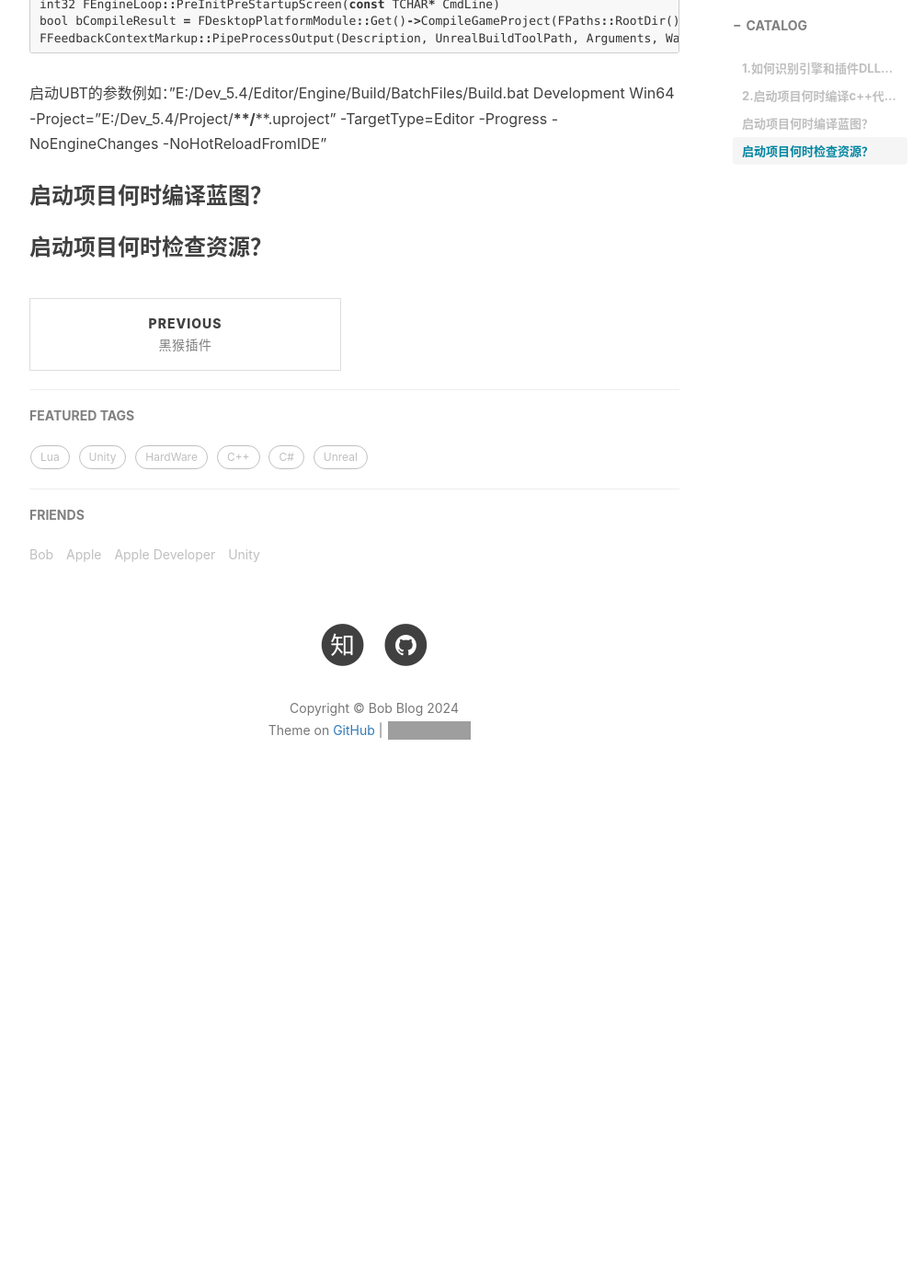
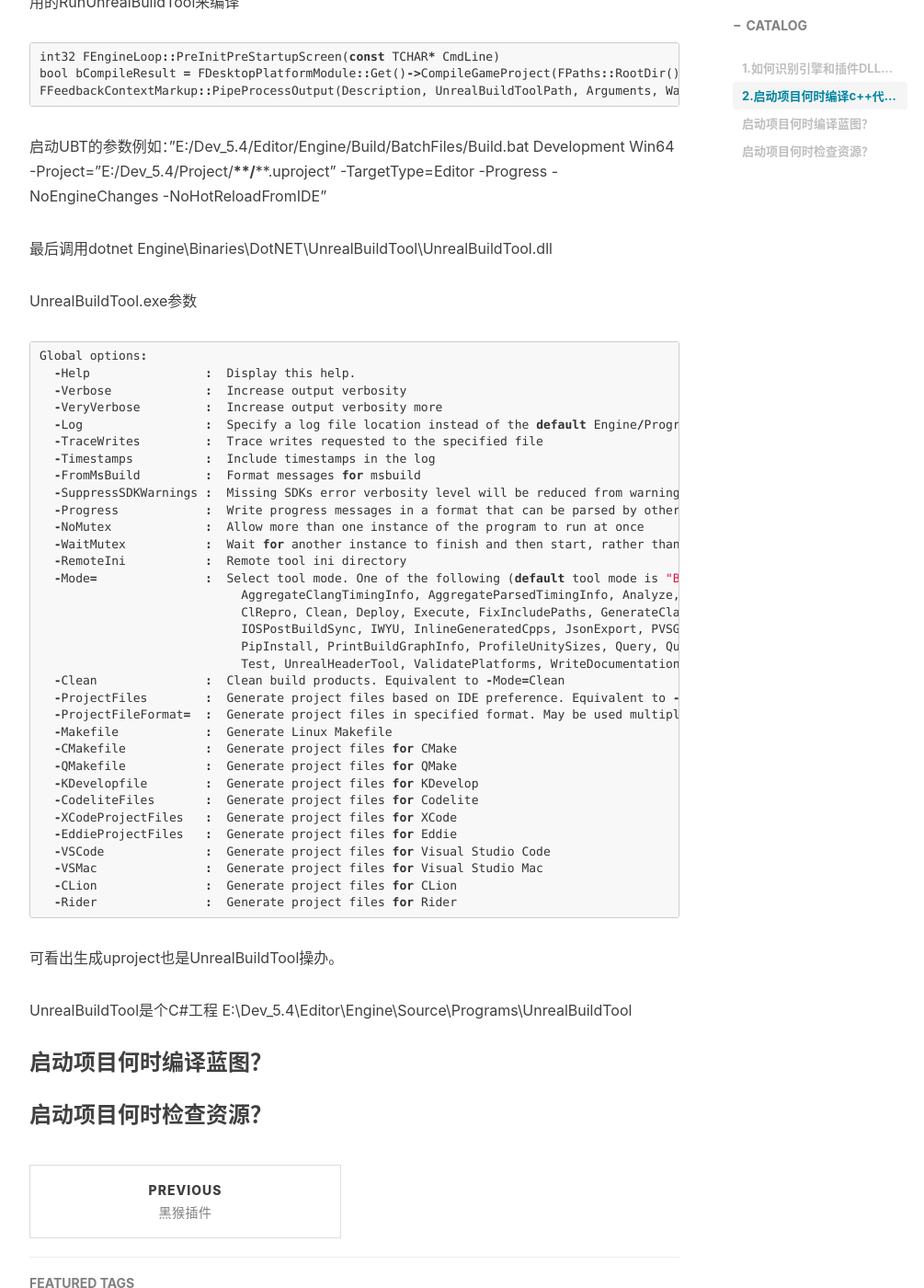
Before and after one commit to chenanbao/chenanbao.github.io, a Jekyll site: the page built from _posts/2024-10-23-Unreal源码百问.md, in a window 1280 px wide and 1400 px high, scrolled down 1595 px. Shown: the whole window at 92% size, without its empty margins (233-1238 px from the left). Built offline with Jekyll 4.4.1, drawn with Linux system fonts in a browser that asks for light colours; nearby versions of some CDN libraries; comment, search, counter and statistics services are not loaded; before the commit the page ends 2493 px from its top, so only the background shows below that; some of the changed text lies outside the part shown; grey boxes are pictures that could not be loaded.

Commit message:
Update 2024-10-23-Unreal源码百问.md

````diff
--- a/_posts/2024-10-23-Unreal源码百问.md
+++ b/_posts/2024-10-23-Unreal源码百问.md
@@ -57,7 +58,49 @@
 
 启动UBT的参数例如："E:/Dev_5.4/Editor/Engine/Build/BatchFiles/Build.bat Development Win64 -Project="E:/Dev_5.4/Project/****/****.uproject" -TargetType=Editor -Progress -NoEngineChanges -NoHotReloadFromIDE"
 
+最后调用dotnet Engine\Binaries\DotNET\UnrealBuildTool\UnrealBuildTool.dll
 
+UnrealBuildTool.exe参数
+```c
+Global options:
+  -Help                :  Display this help.
+  -Verbose             :  Increase output verbosity
+  -VeryVerbose         :  Increase output verbosity more
+  -Log                 :  Specify a log file location instead of the default Engine/Programs/UnrealBuildTool/Log.txt
+  -TraceWrites         :  Trace writes requested to the specified file
+  -Timestamps          :  Include timestamps in the log
+  -FromMsBuild         :  Format messages for msbuild
+  -SuppressSDKWarnings :  Missing SDKs error verbosity level will be reduced from warning to log
+  -Progress            :  Write progress messages in a format that can be parsed by other programs
+  -NoMutex             :  Allow more than one instance of the program to run at once
+  -WaitMutex           :  Wait for another instance to finish and then start, rather than aborting immediately
+  -RemoteIni           :  Remote tool ini directory
+  -Mode=               :  Select tool mode. One of the following (default tool mode is "Build"):
+                            AggregateClangTimingInfo, AggregateParsedTimingInfo, Analyze, ApplePostBuildSync, Build,
+                            ClRepro, Clean, Deploy, Execute, FixIncludePaths, GenerateClangDatabase, GenerateProjectFiles,
+                            IOSPostBuildSync, IWYU, InlineGeneratedCpps, JsonExport, PVSGather, ParseMsvcTimingInfo,
+                            PipInstall, PrintBuildGraphInfo, ProfileUnitySizes, Query, QueryTargets, Server, SetupPlatforms,
+                            Test, UnrealHeaderTool, ValidatePlatforms, WriteDocumentation, WriteMetadata
+  -Clean               :  Clean build products. Equivalent to -Mode=Clean
+  -ProjectFiles        :  Generate project files based on IDE preference. Equivalent to -Mode=GenerateProjectFiles
+  -ProjectFileFormat=  :  Generate project files in specified format. May be used multiple times.
+  -Makefile            :  Generate Linux Makefile
+  -CMakefile           :  Generate project files for CMake
+  -QMakefile           :  Generate project files for QMake
+  -KDevelopfile        :  Generate project files for KDevelop
+  -CodeliteFiles       :  Generate project files for Codelite
+  -XCodeProjectFiles   :  Generate project files for XCode
+  -EddieProjectFiles   :  Generate project files for Eddie
+  -VSCode              :  Generate project files for Visual Studio Code
+  -VSMac               :  Generate project files for Visual Studio Mac
+  -CLion               :  Generate project files for CLion
+  -Rider               :  Generate project files for Rider
+```
+
+可看出生成uproject也是UnrealBuildTool操办。
+
+UnrealBuildTool是个C#工程
+E:\Dev_5.4\Editor\Engine\Source\Programs\UnrealBuildTool
 
 ### 启动项目何时编译蓝图？
 
````
Also changed, not shown: other parts of _posts/2024-10-23-Unreal源码百问.md (+1 -0 lines).
